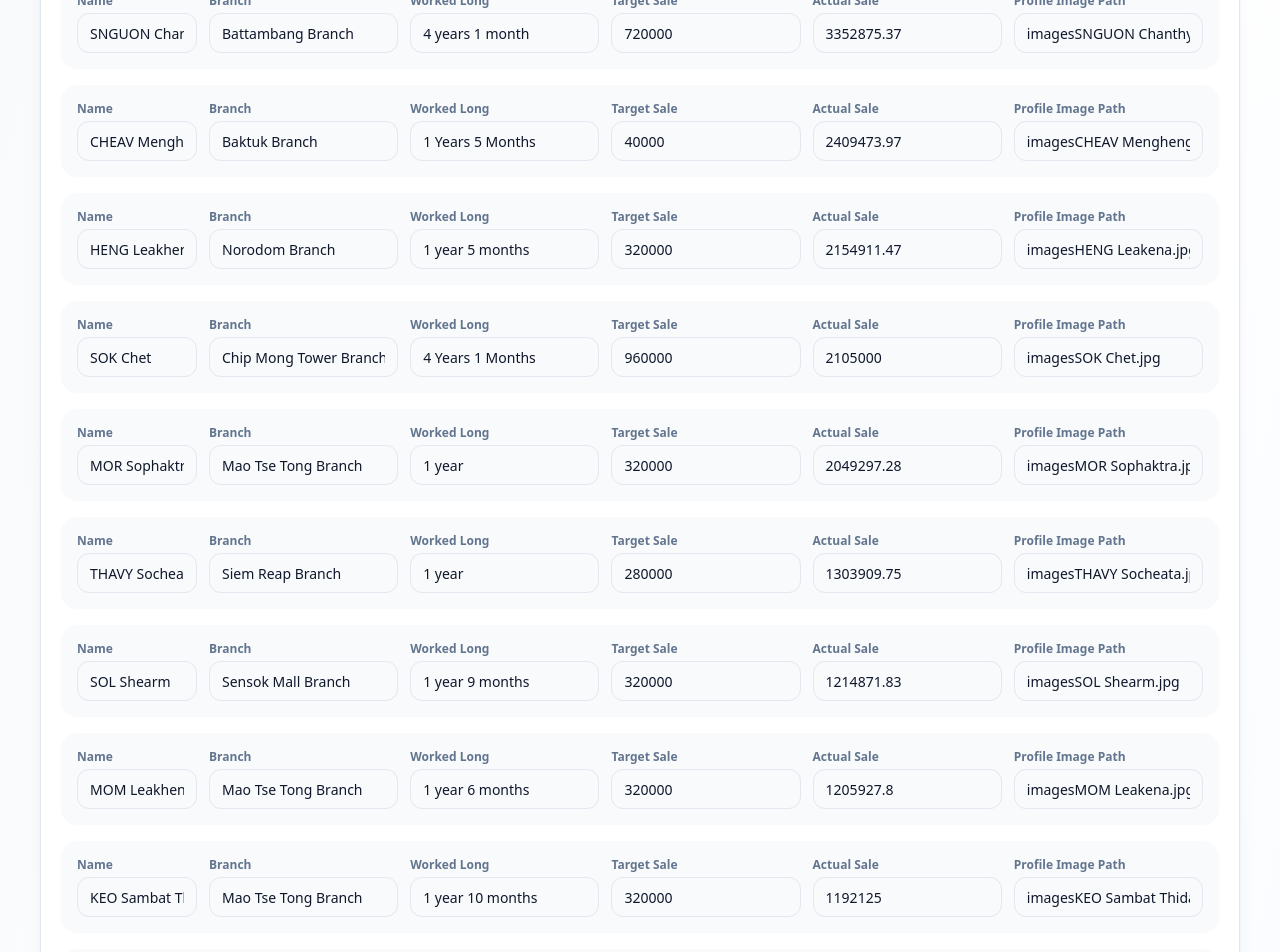
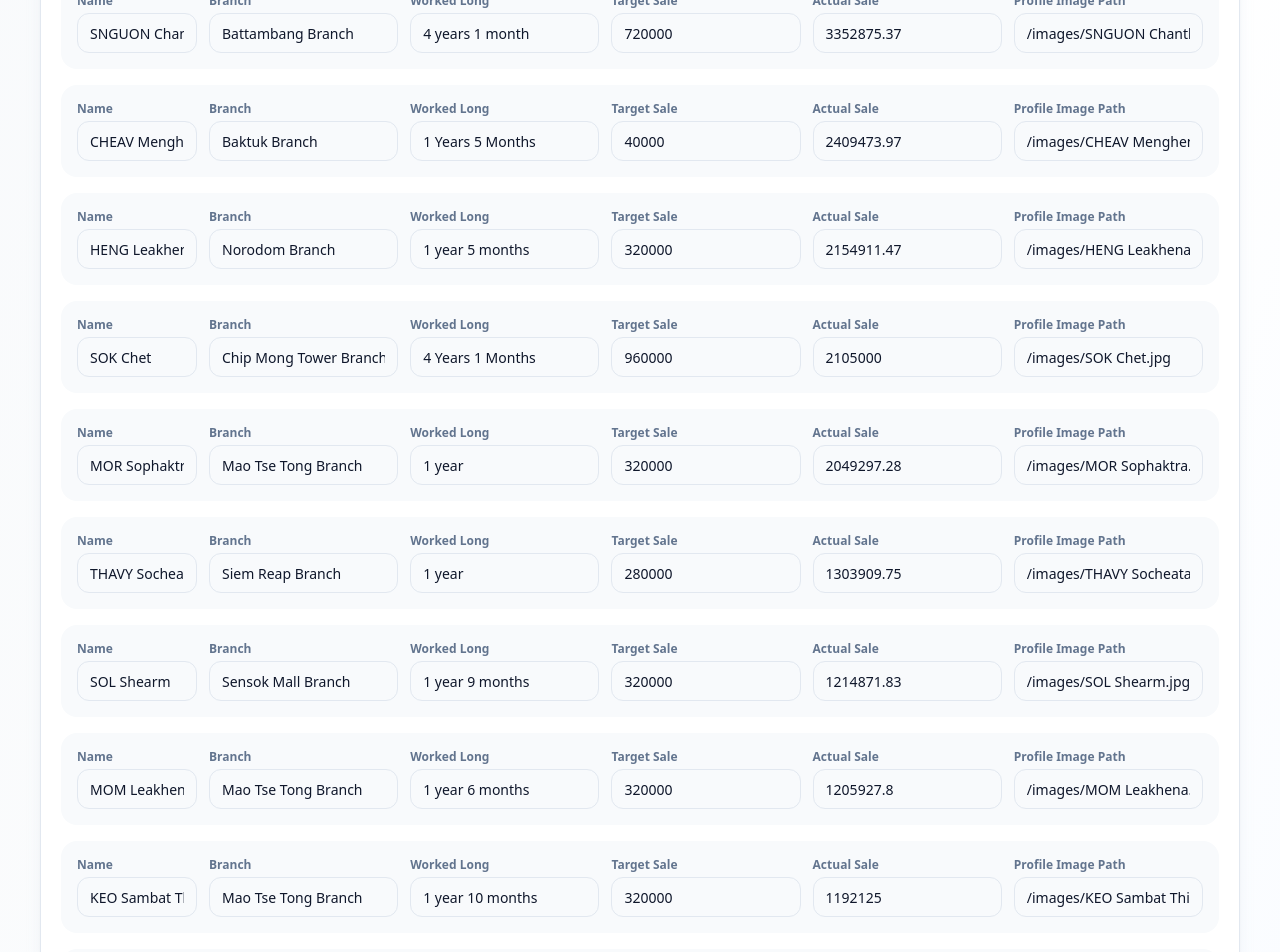
Before and after one commit to KangPengKheang/Profile, a React (Vite) app: page / in a window 1280 px wide. Shown: the part 300-1252 px from the top of the page. Built offline with nearby package versions, Linux system fonts and the light colour scheme.

Commit message:
Change LONG

```diff
--- a/src/App.jsx
+++ b/src/App.jsx
@@ -9,7 +9,7 @@ const initialSalespeople = [
     long: "4 years 1 month",
     target: 720000,
     actual: 3352875.37,
-    image: "images\SNGUON Chanthy.jpg",
+    image: "/images/SNGUON Chanthy.jpg",
   },
   {
     id: 2,
@@ -19,7 +19,7 @@ const initialSalespeople = [
     long: "1 Years 5 Months",
     target: 40000,
     actual: 2409473.97,
-    image: "images\CHEAV Mengheng.jpg",
+    image: "/images/CHEAV Mengheng.jpg",
   },
   {
     id: 3,
@@ -29,7 +29,7 @@ const initialSalespeople = [
     long: "1 year 5 months",
     target: 320000,
     actual: 2154911.47,
-    image: "images\HENG Leakena.jpg",
+    image: "/images/HENG Leakhena.jpg",
   },
   {
     id: 4,
@@ -39,7 +39,7 @@ const initialSalespeople = [
     long: "4 Years 1 Months",
     target: 960000,
     actual: 2105000,
-    image: "images\SOK Chet.jpg",
+    image: "/images/SOK Chet.jpg",
   },
   {
     id: 5,
@@ -49,7 +49,7 @@ const initialSalespeople = [
     long: "1 year",
     target: 320000,
     actual: 2049297.28,
-    image: "images\MOR Sophaktra.jpg",
+    image: "/images/MOR Sophaktra.jpg",
 
   },
   {
@@ -60,7 +60,7 @@ const initialSalespeople = [
     long: "1 year",
     target: 280000,
     actual: 1303909.75,
-    image: "images\THAVY Socheata.jpg",
+    image: "/images/THAVY Socheata.jpg",
 
   },
   {
@@ -71,7 +71,7 @@ const initialSalespeople = [
     long: "1 year 9 months",
     target: 320000,
     actual: 1214871.83,
-    image: "images\SOL Shearm.jpg",
+    image: "/images/SOL Shearm.jpg",
 
   },
   {
@@ -82,7 +82,7 @@ const initialSalespeople = [
     long: "1 year 6 months",
     target: 320000,
     actual: 1205927.8,
-    image: "images\MOM Leakena.jpg",
+    image: "/images/MOM Leakhena.jpg",
 
   },
   {
@@ -93,7 +93,7 @@ const initialSalespeople = [
     long: "1 year 10 months",
     target: 320000,
     actual: 1192125,
-    image: "images\KEO Sambat Thida.jpg",
+    image: "/images/KEO Sambat Thida.jpg",
 
   },
   {
@@ -104,7 +104,7 @@ const initialSalespeople = [
     long: "1 year 9 months",
     target: 320000,
     actual: 1079490,
-    image: "images\KET Kakada.jpg",
+    image: "/images/KET Kakada.jpg",
 
   },
 ];
```
